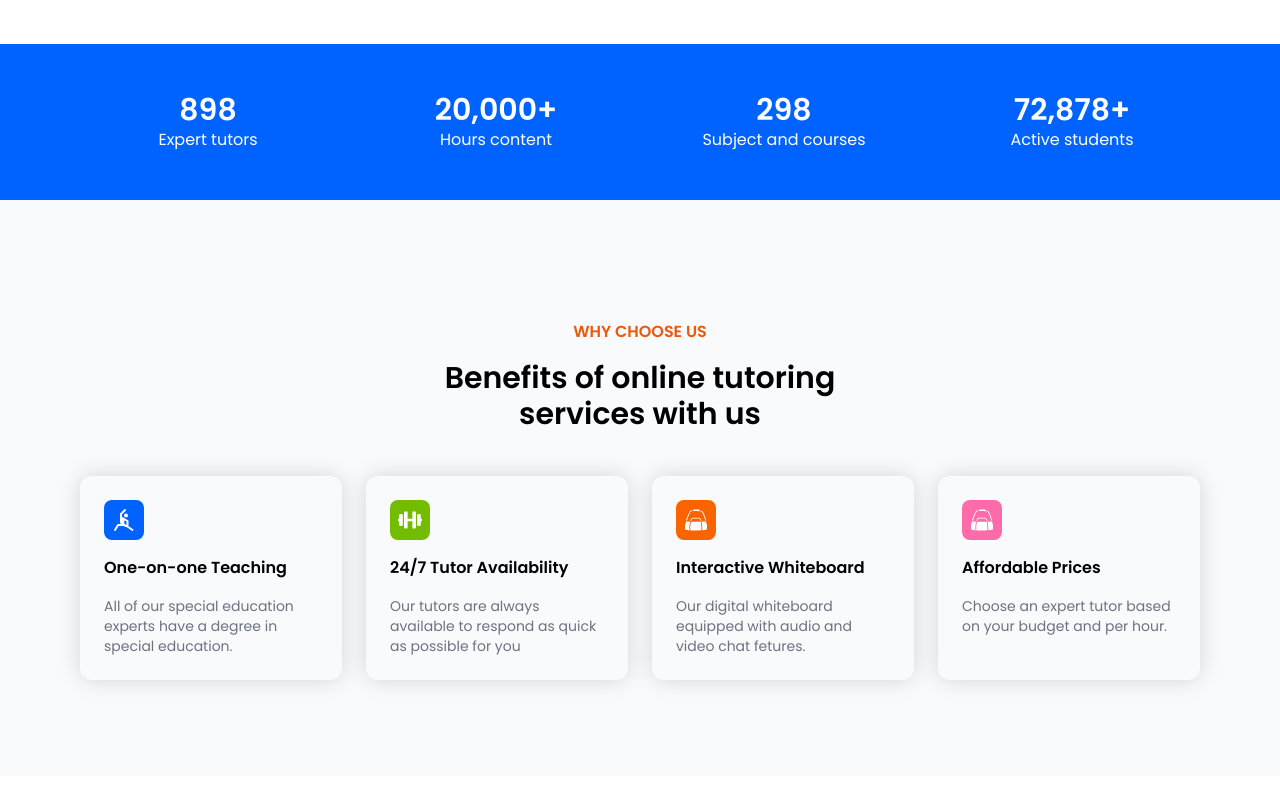
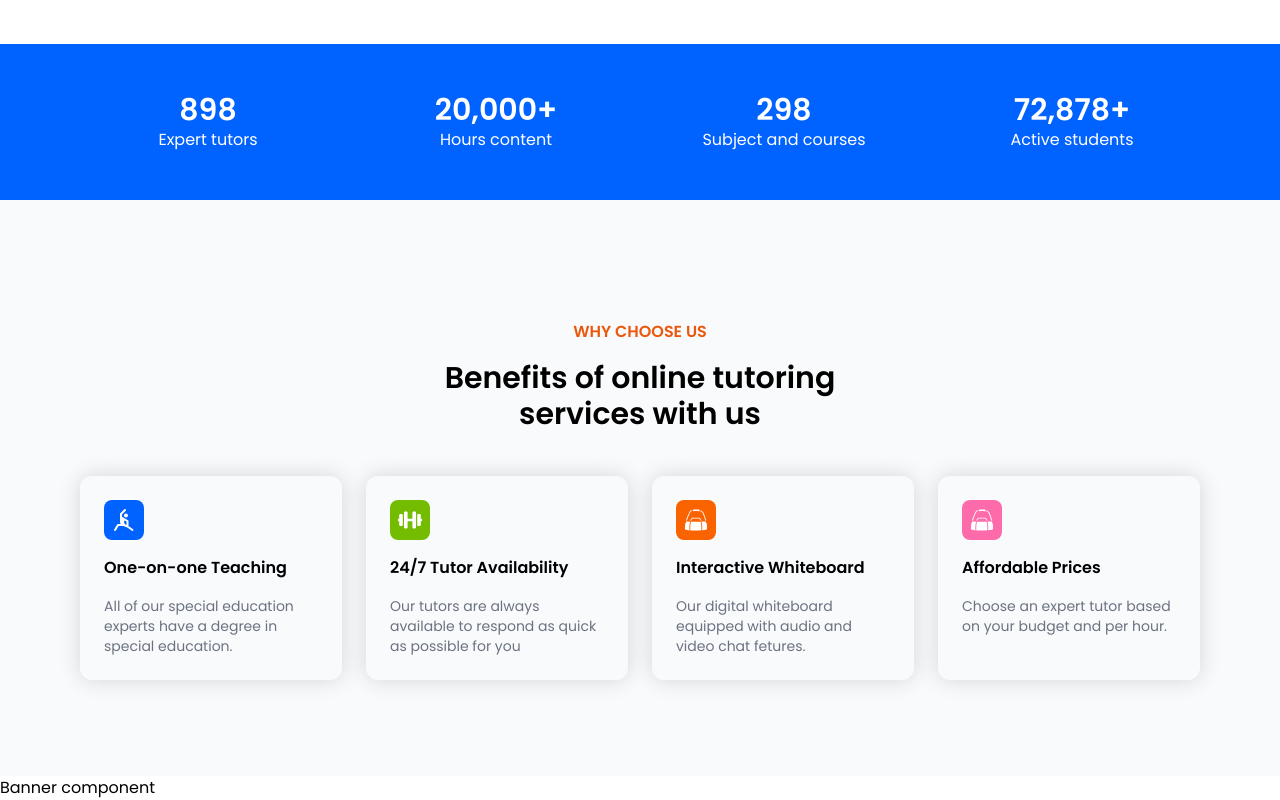
Before and after one commit to wacho91/E-Tutor, a React (Vite) app: page / in a window 1280 px wide. Shown: the part 730-1530 px from the top of the page. Before the commit the page ends 1506 px from the top, so only its background shows below. Built offline with nearby package versions, Linux system fonts and the light colour scheme.

Commit message:
Banner Component

```diff
--- a/src/App.jsx
+++ b/src/App.jsx
@@ -1,3 +1,4 @@
+import Banner from "./Components/Banner/Banner"
 import Hero from "./Components/Hero/Hero"
 import Navbar from "./Components/Navbar/Navbar"
 import NavbarBanner from "./Components/Navbar/NavbarBanner"
@@ -14,6 +15,7 @@ function App() {
       <Hero />
       <NumberCounter />
       <WhyChooseUs />
+      <Banner />
     </main>
   )
 }
--- /dev/null
+++ b/src/Components/Banner/Banner.jsx
@@ -0,0 +1,11 @@
+
+
+const Banner = () => {
+  return (
+    <div>
+      Banner component
+    </div>
+  )
+}
+
+export default Banner
```
